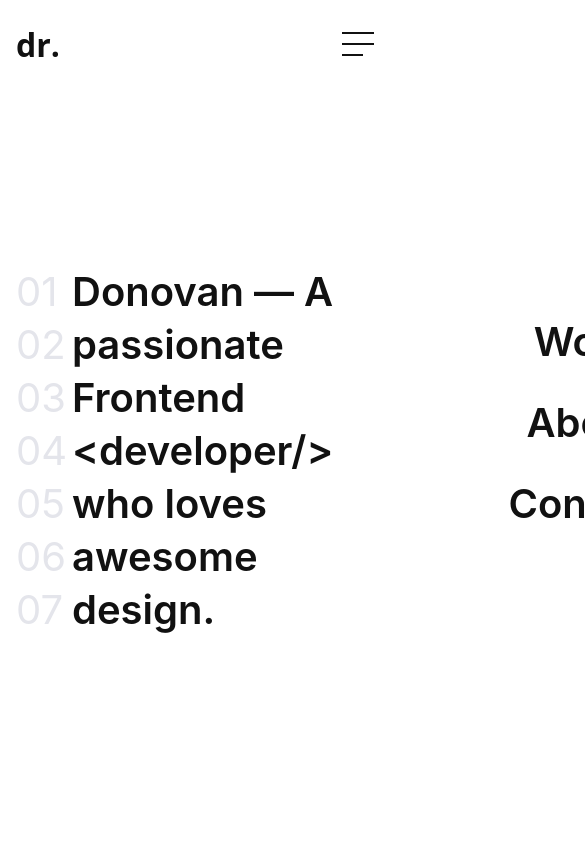
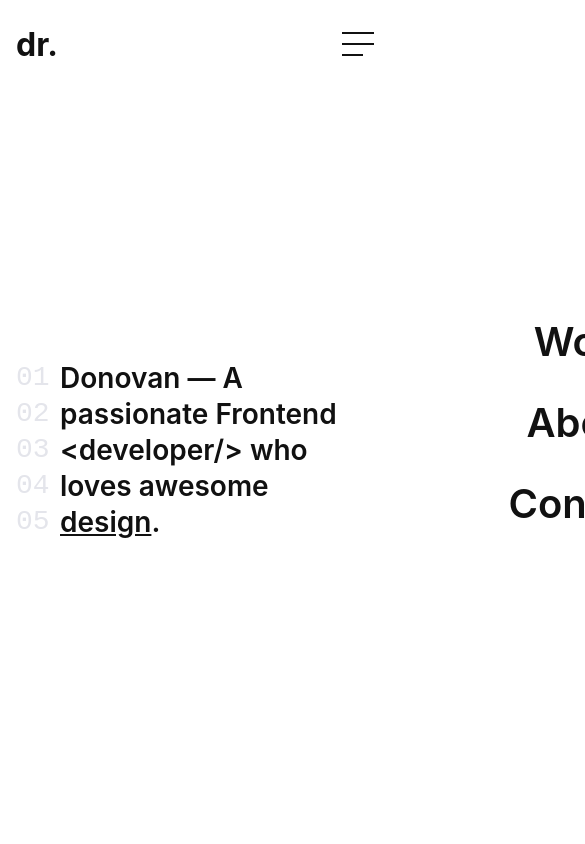
Before and after one commit to donovanroubos/portfolio-v2, a Vue app: page / in a window 390 px wide. Shown: the top 844 px of the page, 585 px wide, since content can reach past the window. Built offline with nearby package versions, Linux system fonts and the light colour scheme.

Commit message:
Add IntroAnimation with height calculation and responsiveness

```diff
--- a/src/App.vue
+++ b/src/App.vue
@@ -88,6 +88,7 @@ export default {
   watch: {
     '$route' () {
       this.$set(this, 'mobileNavShow', false)
+      this.toggleBodyFixed()
     }
   }
 }
@@ -110,7 +111,6 @@ export default {
     font-size: 21px;
     color: $black;
     font-weight: 700;
-    font-family: Open Sans;
     font-size: 32px;
     text-decoration: none;
     z-index: 51;
@@ -190,7 +190,7 @@ export default {
     text-align: right;
 
     @include breakpoint(s) {
-      position: absolute;
+      position: fixed;
       width: 100%;
       height: 100vh;
       left: 100%;
@@ -216,6 +216,19 @@ export default {
       margin: 0px 16px;
       text-decoration: none;
       position: relative;
+
+      &:hover {
+        &::before {
+          bottom: -4px;
+          background: $black;
+        }
+
+        @include breakpoint(s) {
+          &::before {
+            bottom: 8px;
+          }
+        }
+      }
 
       &.router-link-exact-active {
         &::before {
--- a/src/components/IntroAnimation.vue
+++ b/src/components/IntroAnimation.vue
@@ -6,7 +6,7 @@
       </div>
       <div class="message-container">
         <div class="message">
-          Donovan — A passionate Frontend &#60;developer/&gt; who loves awesome design.
+          Donovan — A passionate Frontend &#60;developer/&gt; who loves awesome <span>design</span>.
         </div>
       </div>
     </div>
@@ -48,6 +48,8 @@ export default {
 
     .line-numbers {
       font-size: 48px;
+      font-family: DroidSansMono, monospace;
+      font-weight: 400;
       color: $lighter-gray;
       width: 58px;
       margin-right: 16px;
@@ -62,6 +64,12 @@ export default {
         line-height: 53px;
         margin-right: 4px;
         width: 52px;
+      }
+
+      @include breakpoint(xs) {
+        font-size: 28px;
+        width: 40px;
+        line-height: 36px;
       }
     }
 
@@ -79,6 +87,15 @@ export default {
           font-size: 40px;
           line-height: 53px;
         }
+
+        @include breakpoint(xs) {
+          font-size: 28px;
+          line-height: 36px;
+        }
+
+        span {
+          text-decoration: underline;
+        }
       }
     }
   }
--- a/src/scss/base/_fonts.scss
+++ b/src/scss/base/_fonts.scss
@@ -16,3 +16,13 @@ $font_path: '~@/assets/fonts/';
   font-weight: 400;
   font-style: normal;
 }
+
+
+// Font: Droid Sans Mono
+@font-face {
+  font-family: 'DroidSansMono';
+  src: url($font_path +'DroidSansMono.woff2') format('woff2'),
+  url($font_path +'DroidSansMono.woff') format('woff');
+  font-weight: 400;
+  font-style: normal;
+}
```
Also changed, not shown: src/assets/fonts/DroidSansMono.woff (added), src/assets/fonts/DroidSansMono.woff2 (added).
